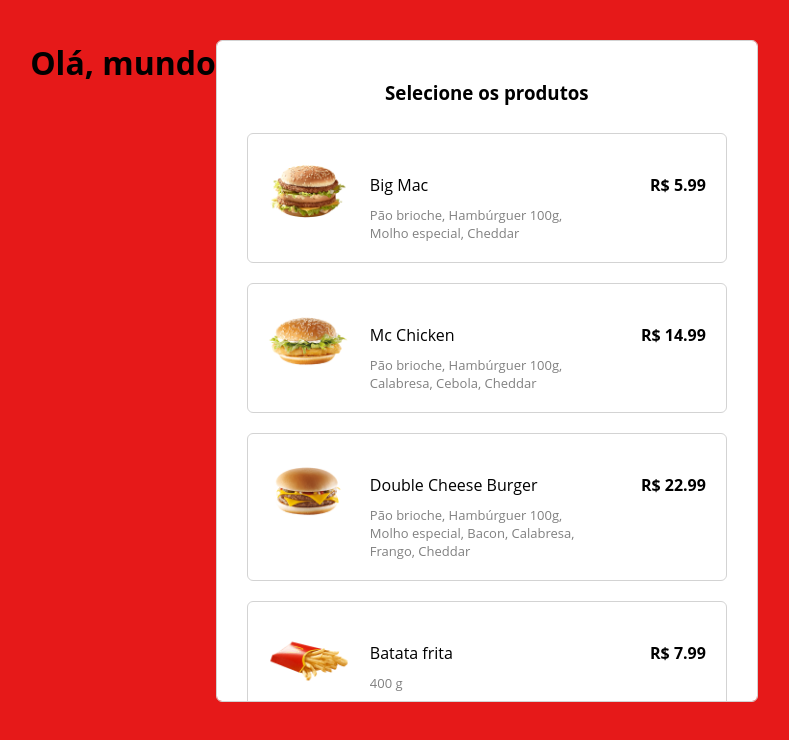
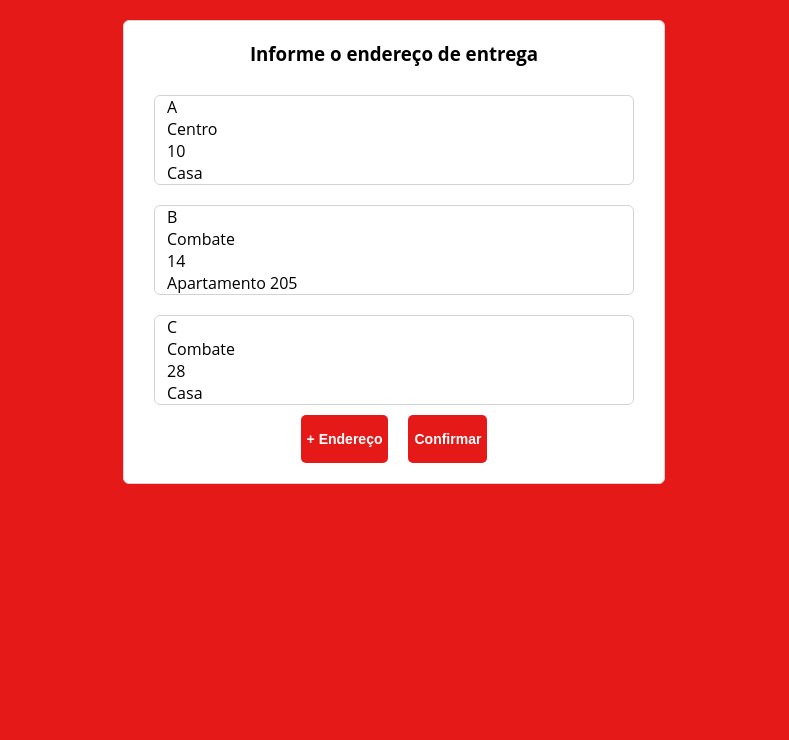
Before and after one commit to vitorreiel/DeliFood, a Vue app: page /address in a window 1280 px wide. Shown: the top 740 px of the page, without its empty margins (246-1035 px from the left). Built offline with nearby package versions, Linux system fonts and the light colour scheme.

Commit message:
Organização da página de endereços

```diff
--- a/src/components/Address.vue
+++ b/src/components/Address.vue
@@ -1,91 +1,50 @@
 <template>
-    <h1>Olá, mundo</h1>
     <div>
-        <section class="items">
-            <h3>Selecione os produtos</h3>
-            <div v-for="product in products" class="product" @click="product.active = !product.active" :class="{ selected : product.active }">
-                <div class="photo">
-                    <img :src="product.photo">
-                </div>
+        <section class="add">
+            <h3>Informe o endereço de entrega</h3>
+            <div v-for="address in addresses" class="address" @click="onSelectAddress" :class="{ selected : address.active }">
                 <div class="description">
-                    <span class="name"> {{ product.name }} </span>
-                    <span class="complements"> {{ product.complements }} </span>
-                </div>
-                <div class="price">
-                    <span> {{ `${this.monetary} ${product.price}` }} </span>
-                    <div class="quantity-area" v-if="product.active">
-                        <button class="button-1" @click.stop="product.quantity--" :disabled="product.quantity <=1">-</button>
-                        <span class="quantity"> {{ product.quantity }} </span>
-                        <button class="button-2" @click.stop="product.quantity++">+</button>
-                    </div>
+                    <span class="Rua"> {{ address.rua }} </span>
+                    <span class="Bairro"> {{ address.bairro }} </span>
+                    <span class="Numero"> {{ address.numero }} </span>
+                    <span class="Complemento"> {{ address.complemento }} </span>
                 </div>
             </div>
-        </section>
-
-        <section class="summary" v-if="total()>0">
-            <strong>Resumo do pedido</strong>
-            <table>
-                <thead>
-                    <tr>
-                        <th>Item</th>
-                        <th>Total</th>
-                    </tr>
-                </thead>
-                <tbody>
-                    <tr v-for="product in products">
-                        <template v-if="product.active"> <!-- Se algum produto for selecionado,
-                            ele vai exibir o Resumo do pedido e fazer a conta de cada produto
-                            selecionado até obter o total -->
-                            <td> {{ product.quantity + 'x ' + product.name }} </td>
-                            <td> {{ `${this.monetary} ${(product.quantity * product.price).toFixed(2)}` }} </td>
-                        </template>
-                    </tr>
-
-                    <tr>
-                        <th>Total</th>
-                        <th> {{ `${this.monetary} ${total()}` }} </th> <!-- Obter o total final
-                            do pedido, através do Método criado pora a função Total -->
-                    </tr>
-                </tbody>
-            </table>
+            <div class="buttons-container">
+                <router-link to="/address">
+                    <button class="btn">+ Endereço</button>
+                </router-link>
+                <router-link to="/address">
+                    <button class="botao">Confirmar</button>
+                </router-link>
+            </div>
         </section>
     </div>
 </template>
 
 <script>
-    import { products } from "../utils/products"
+    import { addresses } from "../utils/addresses"
     export default {
         data() {
             return {
-                products: products,
-                monetary: "R$"
+                addresses: addresses
             }
         },
         methods: {
-            total: function() {
-                var total = this.products.reduce((acc, item) => {
-                    // método reduce: ele executa uma função para cada elemento do array.
-                    // acc (acumulador): recebe o valor inicial, e seu valor será acumulado comforme as interações com o array, armazenando o valor total.
-                    if (item.active) {
-                        acc += item.price * item.quantity;
-                    }
-                    return acc; // irá retornar o valor total acumulado pelo acc, nas operações dentro do If.
-                }, 0); // o valor inicial dessa função é 0, mas em caso de um (ou mais) produto for selecionado, a função irá executar o Método reduce.
-                return total.toFixed(2);
-                    // toFixed: irá definir o números de casas decimais depois da virgula.
-                    // irá retornar o valor total no método total().
+            onSelectAddress() {
+
             }
         }
     }
 </script>
 
-<style>
+<style scoped>
     body {
         margin: 0;
         font-family: 'Open Sans', sans-serif;
     }
 
-    div > section.items h4 {
+    div > section.add h3 {
         text-align: center;
         margin-top: 0;
         width: 100%;
@@ -95,10 +54,10 @@
         justify-content: center;
         align-items:flex-start;
         flex-wrap: wrap;
-        padding-top: 20px;
+        padding: 0;
     }
 
-    div > section.items {
+    div > section.add{
         display: flex;
         flex-wrap: wrap;
         border: 1px solid lightgrey;
@@ -112,7 +71,7 @@
         border-radius: 6px;
     }
 
-    section.items .product {
+    section.add .address {
         border: 1px solid lightgrey;
         margin: 10px;
         flex: 100%;
@@ -121,166 +80,53 @@
         border-radius: 6px;
     }
 
-    section.items .product.selected {
+    section.add .address.selected {
         border: 2px solid rgb(29, 134, 233);
     }
 
-    section.items .photo img {
-        max-width: 100px;
-        margin-top: -30%;
-        margin-left: 10px;
-    }
-
-    section.items .description {
+    section.add .description {
         display: flex;
         flex-direction: column;
         margin-right: auto;
         margin-left: 12px;
     }
-
-    section.items .complements {
-        color: gray;
-        padding-top: 10px;
-        font-size: 13px;
-        max-width: 215px;
-        text-align: left;
-        margin-bottom: 20px;
+    .btn {
+        background-color: #e61919;
+        color: #fff;
+        font-size: 14px;
+        font-weight: 550;
+        border: none !important;
+        transition: all linear 160ms;
+        width: 100%;
+        height: 6vh;
+        border-radius: 5px;
     }
 
-    section.items .price {
-        font-weight: bold;
-        margin-right: 20px;
-        margin-bottom: 10px;
+    .btn:hover {
+        transform: scale(1.05);
+        background-color: #cc0000;
     }
 
-    section.items .price .quantity-area {
-        margin-top: 6px;
-        margin-left: -67%;
-        margin-right: -35px;
-        margin-bottom: 10px;
+    .botao {
+        background-color: #e61919;
+        color: #fff;
+        font-size: 14px;
+        font-weight: 550;
+        border: none !important;
+        transition: all linear 160ms;
+        width: 100%;
+        height: 6vh;
+        border-radius: 5px;
+
     }
 
-    section.items .price .quantity-area button {
-        width: 18px;
-        height: 18px;
-        display: inline-flex;
-        justify-content: center;
-        align-items: center;
-        cursor: pointer;
-    }
-    section.items .button-1 {
-        align-items: center;
-        background-color: #ffffff;
-        border: 1px solid #e61919;
-        border-radius: .25rem;
-        box-shadow: rgba(0, 0, 0, 0.02) 0 1px 3px 0;
-        box-sizing: border-box;
-        color: #e61919;
-        cursor: pointer;
-        display: inline-flex;
-        font-family: system-ui,-apple-system,system-ui,"Helvetica Neue",Helvetica,Arial,sans-serif;
-        font-weight: 600;
-        justify-content: center;
-        line-height: 1.25;
-        margin: 0;
-        min-height: 1rem;
-        padding: calc(0.8rem - 1px) calc(0.8rem - 1px);
-        position: relative;
-        text-decoration: none;
-        transition: all 250ms;
-        user-select: none;
-        -webkit-user-select: none;
-        touch-action: manipulation;
-        vertical-align: baseline;
-        display: flex;
-        justify-content: center;
-        align-items: center;
+    .botao:hover {
+        transform: scale(1.05);
+        background-color: #cc0000;
     }
 
-    section.items .button-1:hover, .button-1:focus {
-        border-color: #e61919;
-        box-shadow: rgba(0, 0, 0, 0.1) 0 4px 12px;
-        color: #e61919;
-    }
-
-    section.items .button-1:hover {
-        transform: translateY(-1px);
-    }
-
-    section.items .button-1:active {
-        background-color: #F0F0F1;
-        border-color: rgba(0, 0, 0, 0.15);
-        box-shadow: rgba(0, 0, 0, 0.06) 0 2px 4px;
-        color: rgba(0, 0, 0, 0.65);
-        transform: translateY(0);
-    }
-
-    section.items .button-2 {
-        align-items: center;
-        background-color: #e61919;
-        border: 1px solid #e61919;
-        border-radius: .25rem;
-        box-shadow: rgba(0, 0, 0, 0.02) 0 1px 3px 0;
-        box-sizing: border-box;
-        color: #ffffff;
-        cursor: pointer;
-        display: inline-flex;
-        font-family: system-ui,-apple-system,system-ui,"Helvetica Neue",Helvetica,Arial,sans-serif;
-        font-weight: 600;
-        justify-content: center;
-        line-height: 1.25;
-        margin: 0;
-        min-height: 1rem;
-        padding: calc(0.8rem - 1px) calc(0.8rem - 1px);
-        position: relative;
-        text-decoration: none;
-        transition: all 250ms;
-        user-select: none;
-        -webkit-user-select: none;
-        touch-action: manipulation;
-        vertical-align: baseline;
-    }
-
-    section.items .button-2:hover, .button-2:focus {
-        border-color: #e61919;
-        box-shadow: rgba(0, 0, 0, 0.1) 0 4px 12px;
-        color: #F0F0F1;
-    }
-
-    section.items .button-2:hover {
-        transform: translateY(-1px);
-    }
-
-    section.items .button-2:active {
-        background-color: #F0F0F1;
-        border-color: rgba(0, 0, 0, 0.15);
-        box-shadow: rgba(0, 0, 0, 0.06) 0 2px 4px;
-        color: rgba(0, 0, 0, 0.65);
-        transform: translateY(0);
-    }
-
-    section.items .price .quantity-area .quantity {
-        font-weight: bold;
-        margin: 3px 6px;
-    }
-
-    section.summary {
-        background-color: rgb(245, 245, 245);
-        padding: 20px;
-        min-height: 200px;
-        min-width: 200px;
-        text-align: center;
-    }
-
-    section.summary table {
-        width: 100%;
-        padding-top: 12px;
-        font-size: 11px;
-        margin: auto;
-    }
-
-    section.summary table tbody tr:last-of-type th {
-        border-top: 1px solid black;
-        padding-top: 4px;
+    .buttons-container {
+        display: flex;
+        gap: 20px;
     }
 </style>
--- /dev/null
+++ b/src/utils/addresses.js
@@ -0,0 +1,23 @@
+export const addresses = [
+    {
+        "rua": "A",
+        "bairro": "Centro",
+        "numero": "10",
+        "complemento": "Casa",
+        "active": false
+    },
+    {
+        "rua": "B",
+        "bairro": "Combate",
+        "numero": "14",
+        "complemento": "Apartamento 205",
+        "active": false
+    },
+    {
+        "rua": "C",
+        "bairro": "Combate",
+        "numero": "28",
+        "complemento": "Casa",
+        "active": false
+    }
+];
--- a/src/views/Home.vue
+++ b/src/views/Home.vue
@@ -87,11 +87,6 @@
         font-family: 'Open Sans', sans-serif;
     }
 
-    div > section.items h4 {
-        text-align: center;
-        margin-top: 0;
-        width: 100%;
-    }
     div {
         display: flex;
         justify-content: center;
```
Also changed, not shown: src/utils/address.js (deleted, +0 -23 lines).
